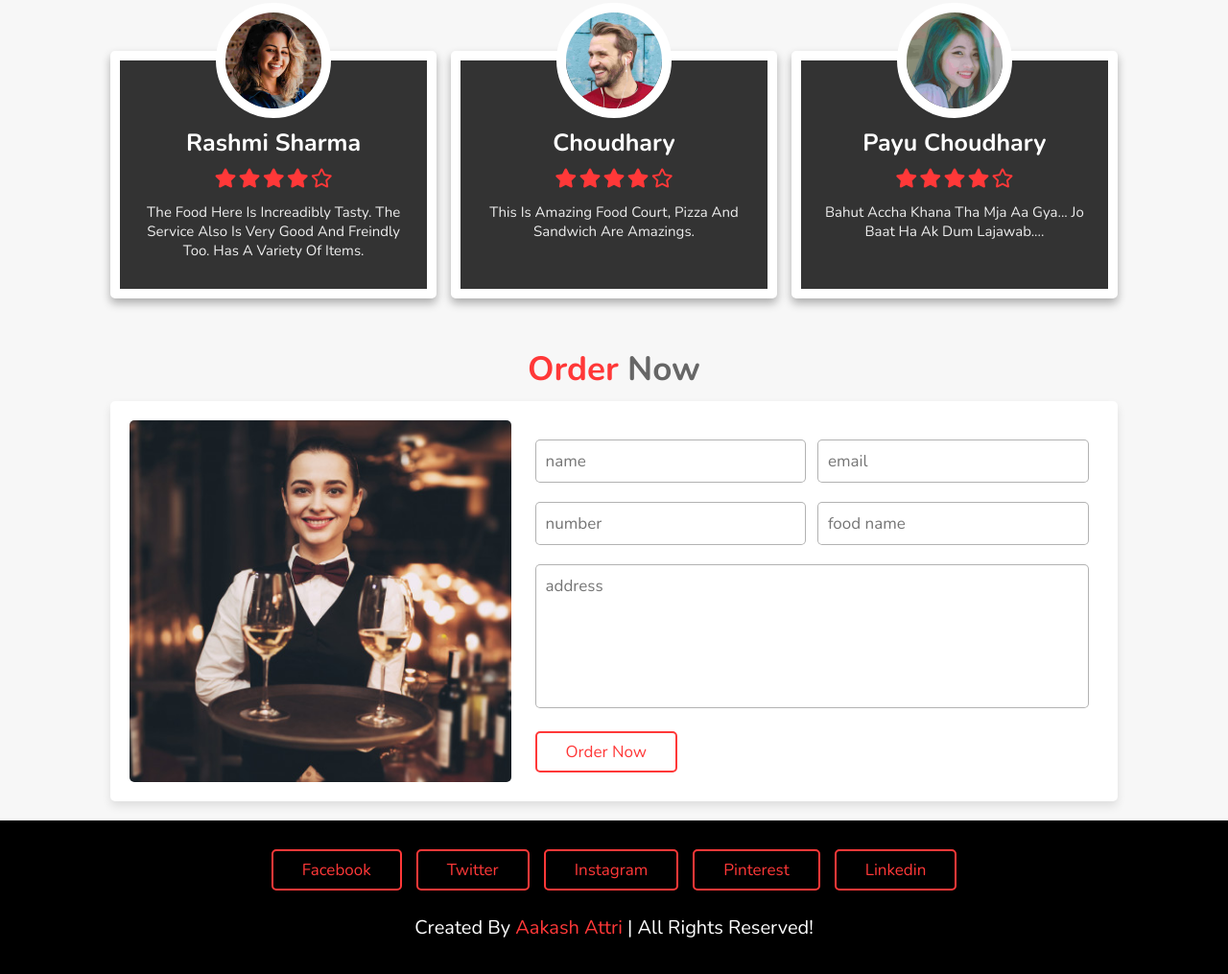
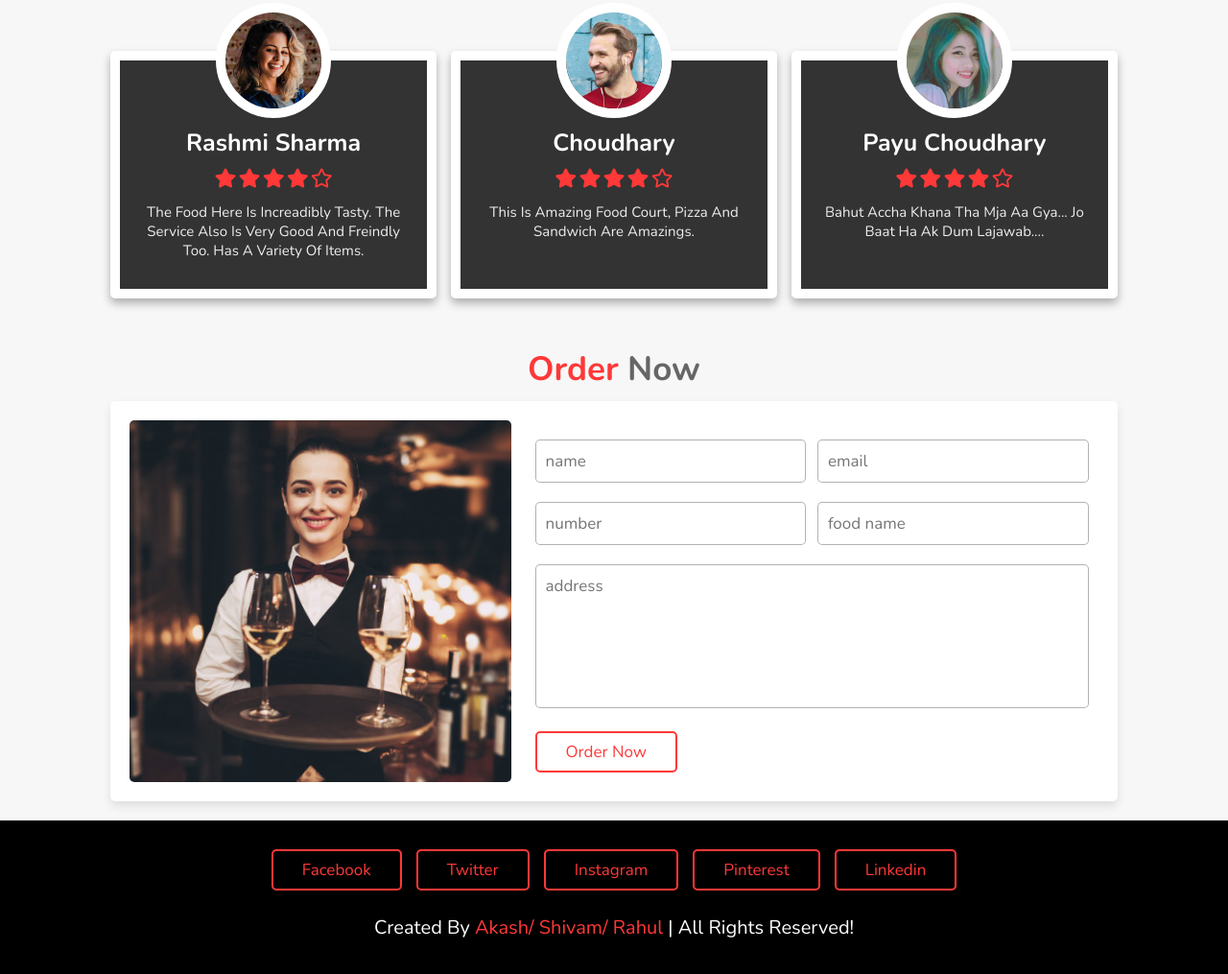
Before and after one commit to AkashAkash311/AkashAkash311.github.io, a plain HTML site: page index.html in a window 1280 px wide. Shown: the part 3600-4615 px from the top of the page at 96% size. Drawn offline with nearby package versions, Linux system fonts and the light colour scheme.

Commit message:
Update index.html

```diff
--- a/index.html
+++ b/index.html
@@ -425,7 +425,7 @@
         <a href="#" class="btn">linkedin</a>
     </div>
 
-    <h1 class="credit"> Created by <span> Aakash Attri </span> | all rights reserved! </h1>
+    <h1 class="credit"> Created by <span> Akash/ Shivam/ Rahul </span> | all rights reserved! </h1>
 
 </section>
 
```
